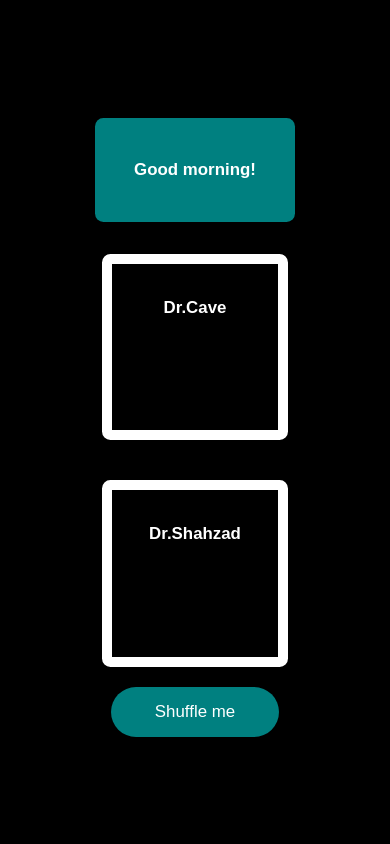
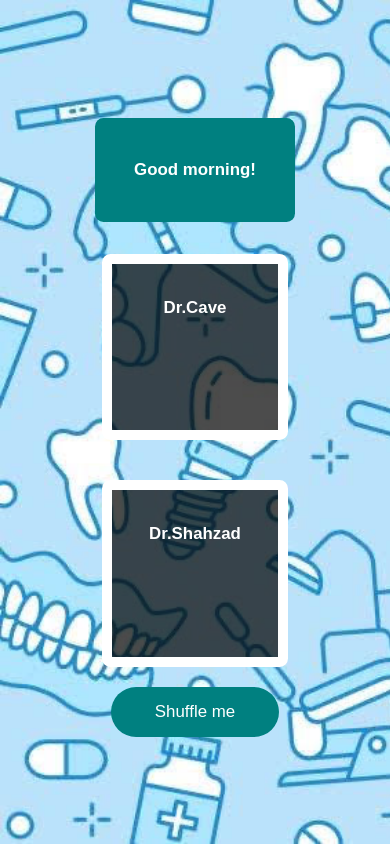
Before and after one commit to nvega23/shuffleMe, a plain HTML site: page index.html in a window 390 px wide. Drawn offline with Linux system fonts and the light colour scheme.

Commit message:
image fix 2

```diff
--- a/style.css
+++ b/style.css
@@ -86,7 +86,7 @@ body{
 
 @media only screen and (max-width: 1200px) {
     .App {
-        background-image: url(./images/blueBackground.jpeg);
+        background-image: url(./images/blueBackground.png);
     }
     .shuffleButton{
         cursor: pointer;
```
